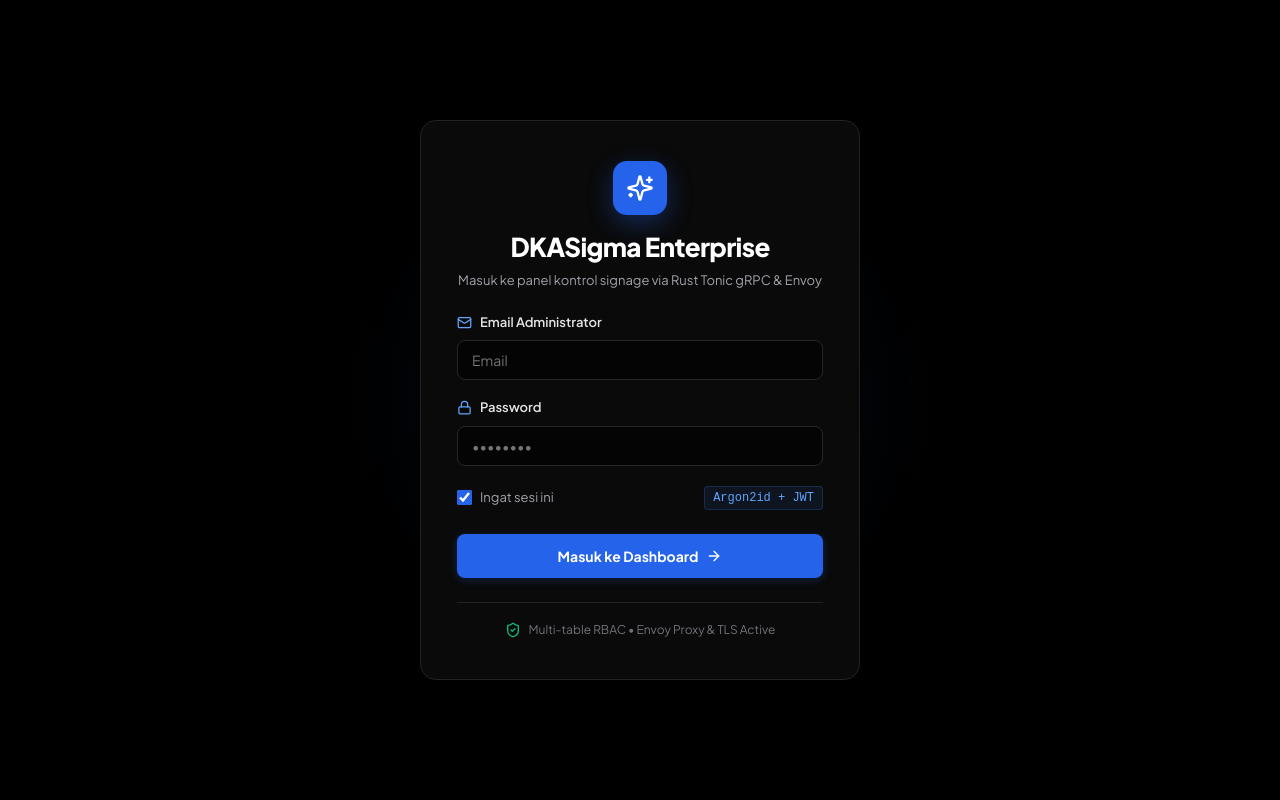
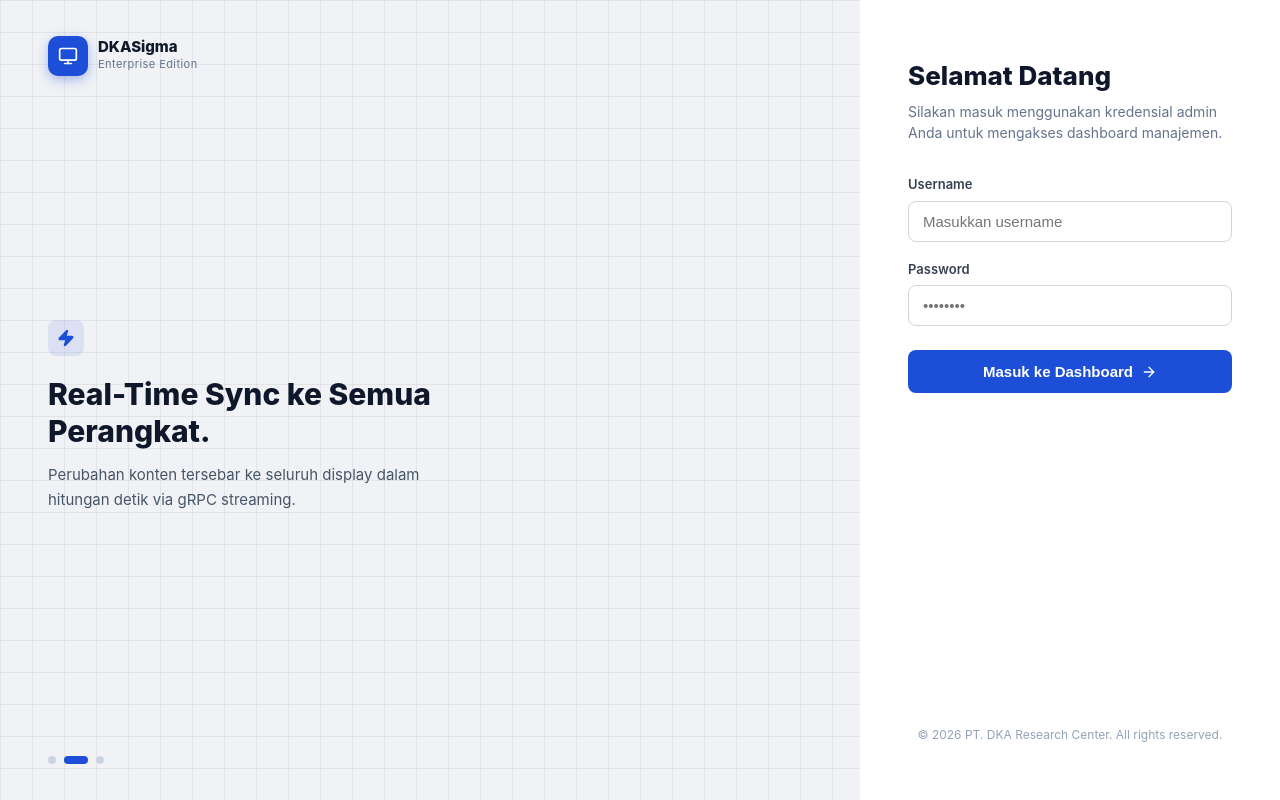
Before and after one commit to YovanggaAnandhika/DKA-Sigma-Digital-Signage-Enterprise, a Next.js app in the folder frontend/: page /login in a window 1280 px wide. Built offline with nearby package versions, Linux system fonts and the light colour scheme; no server answers.

Commit message:
feat: Redesign login page with split-panel layout (left hero + right form)

```diff
--- a/frontend/src/app/login/page.tsx
+++ b/frontend/src/app/login/page.tsx
@@ -1,9 +1,24 @@
 'use client';
 
-import React, { useState } from 'react';
+import React, { useState, useEffect } from 'react';
 import { useRouter } from 'next/navigation';
-import { Sparkles, Lock, Mail, ArrowRight, ShieldCheck, AlertCircle } from 'lucide-react';
+import { Zap, ArrowRight, AlertCircle, Monitor } from 'lucide-react';
 import { loginWithGrpc, saveSession } from '../../lib/grpc-client';
+
+const slides = [
+  {
+    headline: 'Kelola Konten Layar Digital Tanpa Batas.',
+    sub: 'Atur playlist, zona, dan jadwal tampilan dari satu dashboard terpusat yang dirancang untuk skala enterprise.',
+  },
+  {
+    headline: 'Real-Time Sync ke Semua Perangkat.',
+    sub: 'Perubahan konten tersebar ke seluruh display dalam hitungan detik via gRPC streaming.',
+  },
+  {
+    headline: 'Multi-Zona. Multi-Layout. Satu Platform.',
+    sub: 'Buat tata letak layar kompleks dengan zona bertumpuk, transisi, dan jadwal per-zona.',
+  },
+];
 
 export default function LoginPage() {
   const router = useRouter();
@@ -11,23 +26,32 @@ export default function LoginPage() {
   const [password, setPassword] = useState('');
   const [loading, setLoading] = useState(false);
   const [errorMsg, setErrorMsg] = useState('');
+  const [slideIndex, setSlideIndex] = useState(0);
+
+  useEffect(() => {
+    const t = setInterval(() => {
+      setSlideIndex((i) => (i + 1) % slides.length);
+    }, 4500);
+    return () => clearInterval(t);
+  }, []);
 
   const handleLogin = async (e: React.FormEvent) => {
     e.preventDefault();
     setErrorMsg('');
     setLoading(true);
-
     try {
       const session = await loginWithGrpc(email, password);
       saveSession(session);
       router.push('/');
       router.refresh();
     } catch (err: any) {
-      setErrorMsg(err.message || 'Login gagal. Periksa kembali email dan password.');
+      setErrorMsg(err.message || 'Login gagal. Periksa kembali kredensial Anda.');
     } finally {
       setLoading(false);
     }
   };
+
+  const slide = slides[slideIndex];
 
   return (
     <div
@@ -35,231 +59,258 @@ export default function LoginPage() {
         minHeight: '100vh',
         width: '100vw',
         display: 'flex',
-        alignItems: 'center',
-        justifyContent: 'center',
-        backgroundColor: '#000000',
-        padding: '24px',
-        position: 'relative',
         overflow: 'hidden',
-        color: 'var(--text-primary)',
+        fontFamily: "'Inter', 'Outfit', sans-serif",
       }}
     >
-      {/* Background Radial Glow */}
+      {/* ── LEFT PANEL ── */}
       <div
         style={{
-          position: 'absolute',
-          width: '600px',
-          height: '600px',
-          borderRadius: '50%',
-          background: 'radial-gradient(circle, rgba(59, 130, 246, 0.12) 0%, rgba(0, 0, 0, 0) 70%)',
-          top: '50%',
-          left: '50%',
-          transform: 'translate(-50%, -50%)',
-          pointerEvents: 'none',
-          zIndex: 0,
-        }}
-      />
-
-      {/* Main Elevated Card Panel */}
-      <div
-        className="card-elevated"
-        style={{
+          flex: 1,
+          backgroundColor: '#f0f2f5',
           position: 'relative',
-          zIndex: 1,
-          width: '100%',
-          maxWidth: '440px',
-          padding: '40px 36px',
           display: 'flex',
           flexDirection: 'column',
-          gap: '24px',
-          backgroundColor: '#0a0a0a',
-          border: '1px solid #222222',
-          boxShadow: '0 25px 50px -12px rgba(0, 0, 0, 0.75)',
+          padding: '36px 48px',
+          overflow: 'hidden',
+          // Grid background
+          backgroundImage:
+            'linear-gradient(rgba(0,0,0,0.06) 1px, transparent 1px), linear-gradient(90deg, rgba(0,0,0,0.06) 1px, transparent 1px)',
+          backgroundSize: '32px 32px',
         }}
       >
-        {/* Brand Header */}
-        <div style={{ textAlign: 'center', display: 'flex', flexDirection: 'column', alignItems: 'center' }}>
+        {/* Logo */}
+        <div style={{ display: 'flex', alignItems: 'center', gap: '10px' }}>
           <div
             style={{
-              width: '54px',
-              height: '54px',
-              borderRadius: '14px',
-              backgroundColor: '#2563eb',
-              color: '#ffffff',
+              width: '40px',
+              height: '40px',
+              borderRadius: '10px',
+              backgroundColor: '#1d4ed8',
               display: 'flex',
               alignItems: 'center',
               justifyContent: 'center',
-              marginBottom: '16px',
-              boxShadow: '0 8px 24px rgba(37, 99, 235, 0.35)',
+              boxShadow: '0 4px 12px rgba(29,78,216,0.35)',
             }}
           >
-            <Sparkles size={28} />
+            <Monitor size={20} color="#fff" />
+          </div>
+          <div>
+            <div style={{ fontSize: '0.9375rem', fontWeight: 800, color: '#0f172a', lineHeight: 1 }}>
+              DKASigma
+            </div>
+            <div style={{ fontSize: '0.6875rem', color: '#64748b', letterSpacing: '0.04em', marginTop: '2px' }}>
+              Enterprise Edition
+            </div>
+          </div>
+        </div>
+
+        {/* Spacer */}
+        <div style={{ flex: 1 }} />
+
+        {/* Hero Content */}
+        <div style={{ maxWidth: '420px' }}>
+          <div
+            style={{
+              width: '36px',
+              height: '36px',
+              borderRadius: '8px',
+              backgroundColor: 'rgba(29,78,216,0.1)',
+              display: 'flex',
+              alignItems: 'center',
+              justifyContent: 'center',
+              marginBottom: '20px',
+            }}
+          >
+            <Zap size={18} color="#1d4ed8" fill="#1d4ed8" />
           </div>
 
           <h1
+            key={slideIndex}
+            style={{
+              fontSize: '1.875rem',
+              fontWeight: 800,
+              color: '#0f172a',
+              lineHeight: 1.25,
+              marginBottom: '12px',
+              animation: 'fadeSlide 0.5s ease',
+            }}
+          >
+            {slide.headline}
+          </h1>
+          <p
+            key={slideIndex + '-sub'}
+            style={{
+              fontSize: '0.9375rem',
+              color: '#475569',
+              lineHeight: 1.65,
+              animation: 'fadeSlide 0.5s ease',
+            }}
+          >
+            {slide.sub}
+          </p>
+        </div>
+
+        {/* Spacer */}
+        <div style={{ flex: 1 }} />
+
+        {/* Slide dots */}
+        <div style={{ display: 'flex', gap: '8px', alignItems: 'center' }}>
+          {slides.map((_, i) => (
+            <button
+              key={i}
+              type="button"
+              onClick={() => setSlideIndex(i)}
+              style={{
+                width: i === slideIndex ? '24px' : '8px',
+                height: '8px',
+                borderRadius: '99px',
+                backgroundColor: i === slideIndex ? '#1d4ed8' : '#cbd5e1',
+                border: 'none',
+                cursor: 'pointer',
+                padding: 0,
+                transition: 'all 0.3s ease',
+              }}
+            />
+          ))}
+        </div>
+
+        <style>{`
+          @keyframes fadeSlide {
+            from { opacity: 0; transform: translateY(8px); }
+            to   { opacity: 1; transform: translateY(0); }
+          }
+        `}</style>
+      </div>
+
+      {/* ── RIGHT PANEL ── */}
+      <div
+        style={{
+          width: '420px',
+          flexShrink: 0,
+          backgroundColor: '#ffffff',
+          display: 'flex',
+          flexDirection: 'column',
+          justifyContent: 'center',
+          padding: '56px 48px',
+          boxShadow: '-8px 0 32px rgba(0,0,0,0.07)',
+        }}
+      >
+        <div style={{ marginBottom: '32px' }}>
+          <h2
             style={{
               fontSize: '1.625rem',
               fontWeight: 800,
-              letterSpacing: '-0.025em',
-              color: '#ffffff',
-              lineHeight: 1.2,
+              color: '#0f172a',
+              marginBottom: '6px',
             }}
           >
-            DKASigma Enterprise
-          </h1>
-          <p
-            style={{
-              fontSize: '0.8125rem',
-              color: '#a1a1aa',
-              marginTop: '8px',
-              lineHeight: 1.4,
-            }}
-          >
-            Masuk ke panel kontrol signage via Rust Tonic gRPC & Envoy
+            Selamat Datang
+          </h2>
+          <p style={{ fontSize: '0.875rem', color: '#64748b', lineHeight: 1.5 }}>
+            Silakan masuk menggunakan kredensial admin Anda untuk mengakses dashboard manajemen.
           </p>
         </div>
 
-        {/* Error Alert */}
+        {/* Error */}
         {errorMsg && (
           <div
             style={{
               display: 'flex',
               alignItems: 'flex-start',
-              gap: '12px',
+              gap: '10px',
               padding: '12px 14px',
               borderRadius: '8px',
-              backgroundColor: 'rgba(244, 63, 94, 0.1)',
-              border: '1px solid rgba(244, 63, 94, 0.3)',
-              color: '#fda4af',
+              backgroundColor: '#fef2f2',
+              border: '1px solid #fecaca',
+              color: '#b91c1c',
               fontSize: '0.8125rem',
-              lineHeight: 1.4,
+              marginBottom: '20px',
             }}
           >
-            <AlertCircle size={18} style={{ color: '#f43f5e', flexShrink: 0, marginTop: '1px' }} />
+            <AlertCircle size={16} style={{ flexShrink: 0, marginTop: '1px' }} />
             <span>{errorMsg}</span>
           </div>
         )}
 
-        {/* Login Form */}
         <form onSubmit={handleLogin} style={{ display: 'flex', flexDirection: 'column', gap: '18px' }}>
-          <div style={{ display: 'flex', flexDirection: 'column', gap: '8px' }}>
-            <label
-              style={{
-                fontSize: '0.8125rem',
-                fontWeight: 600,
-                color: '#e4e4e7',
-                display: 'flex',
-                alignItems: 'center',
-                gap: '8px',
-              }}
-            >
-              <Mail size={15} style={{ color: '#60a5fa' }} />
-              <span>Email Administrator</span>
+          {/* Email */}
+          <div style={{ display: 'flex', flexDirection: 'column', gap: '6px' }}>
+            <label style={{ fontSize: '0.8125rem', fontWeight: 600, color: '#374151' }}>
+              Username
             </label>
             <input
               type="email"
               required
-              className="form-input"
-              style={{
-                padding: '10px 14px',
-                fontSize: '0.875rem',
-                backgroundColor: 'rgba(0, 0, 0, 0.6)',
-                border: '1px solid #27272a',
-                borderRadius: '8px',
-                color: '#ffffff',
-              }}
               value={email}
               onChange={(e) => setEmail(e.target.value)}
-              placeholder="Email"
+              placeholder="Masukkan username"
+              style={{
+                padding: '11px 14px',
+                fontSize: '0.9375rem',
+                border: '1px solid #d1d5db',
+                borderRadius: '8px',
+                color: '#0f172a',
+                backgroundColor: '#fff',
+                outline: 'none',
+                transition: 'border-color 0.15s',
+              }}
+              onFocus={(e) => { e.currentTarget.style.borderColor = '#1d4ed8'; }}
+              onBlur={(e) => { e.currentTarget.style.borderColor = '#d1d5db'; }}
             />
           </div>
 
-          <div style={{ display: 'flex', flexDirection: 'column', gap: '8px' }}>
-            <label
-              style={{
-                fontSize: '0.8125rem',
-                fontWeight: 600,
-                color: '#e4e4e7',
-                display: 'flex',
-                alignItems: 'center',
-                gap: '8px',
-              }}
-            >
-              <Lock size={15} style={{ color: '#60a5fa' }} />
-              <span>Password</span>
+          {/* Password */}
+          <div style={{ display: 'flex', flexDirection: 'column', gap: '6px' }}>
+            <label style={{ fontSize: '0.8125rem', fontWeight: 600, color: '#374151' }}>
+              Password
             </label>
             <input
               type="password"
               required
-              className="form-input"
-              style={{
-                padding: '10px 14px',
-                fontSize: '0.875rem',
-                backgroundColor: 'rgba(0, 0, 0, 0.6)',
-                border: '1px solid #27272a',
-                borderRadius: '8px',
-                color: '#ffffff',
-              }}
               value={password}
               onChange={(e) => setPassword(e.target.value)}
               placeholder="••••••••"
+              style={{
+                padding: '11px 14px',
+                fontSize: '0.9375rem',
+                border: '1px solid #d1d5db',
+                borderRadius: '8px',
+                color: '#0f172a',
+                backgroundColor: '#fff',
+                outline: 'none',
+                transition: 'border-color 0.15s',
+              }}
+              onFocus={(e) => { e.currentTarget.style.borderColor = '#1d4ed8'; }}
+              onBlur={(e) => { e.currentTarget.style.borderColor = '#d1d5db'; }}
             />
           </div>
 
-          <div
-            style={{
-              display: 'flex',
-              alignItems: 'center',
-              justifyContent: 'space-between',
-              fontSize: '0.8125rem',
-              color: '#a1a1aa',
-              paddingTop: '2px',
-            }}
-          >
-            <label style={{ display: 'flex', alignItems: 'center', gap: '8px', cursor: 'pointer' }}>
-              <input
-                type="checkbox"
-                defaultChecked
-                style={{ accentColor: '#2563eb', width: '15px', height: '15px', cursor: 'pointer' }}
-              />
-              <span>Ingat sesi ini</span>
-            </label>
-            <span
-              style={{
-                fontFamily: 'monospace',
-                fontSize: '0.75rem',
-                color: '#60a5fa',
-                backgroundColor: 'rgba(59, 130, 246, 0.1)',
-                padding: '2px 8px',
-                borderRadius: '4px',
-                border: '1px solid rgba(59, 130, 246, 0.2)',
-              }}
-            >
-              Argon2id + JWT
-            </span>
-          </div>
-
+          {/* Submit */}
           <button
             type="submit"
             disabled={loading}
-            className="btn btn-primary"
             style={{
-              width: '100%',
-              padding: '12px',
-              fontSize: '0.875rem',
+              marginTop: '6px',
+              padding: '13px',
+              fontSize: '0.9375rem',
               fontWeight: 700,
-              marginTop: '6px',
               borderRadius: '8px',
-              backgroundColor: '#2563eb',
+              border: 'none',
+              backgroundColor: loading ? '#93c5fd' : '#1d4ed8',
               color: '#ffffff',
+              cursor: loading ? 'not-allowed' : 'pointer',
               display: 'flex',
               alignItems: 'center',
               justifyContent: 'center',
               gap: '8px',
+              transition: 'background-color 0.15s',
             }}
+            onMouseEnter={(e) => { if (!loading) e.currentTarget.style.backgroundColor = '#1e40af'; }}
+            onMouseLeave={(e) => { if (!loading) e.currentTarget.style.backgroundColor = '#1d4ed8'; }}
           >
             {loading ? (
-              <span>Menghubungkan ke gRPC...</span>
+              <span>Menghubungkan...</span>
             ) : (
               <>
                 <span>Masuk ke Dashboard</span>
@@ -269,21 +320,17 @@ export default function LoginPage() {
           </button>
         </form>
 
-        {/* Footnote */}
+        {/* Footer */}
         <div
           style={{
-            paddingTop: '18px',
-            borderTop: '1px solid #222222',
-            display: 'flex',
-            alignItems: 'center',
-            justifyContent: 'center',
-            gap: '8px',
+            marginTop: 'auto',
+            paddingTop: '40px',
             fontSize: '0.75rem',
-            color: '#71717a',
+            color: '#94a3b8',
+            textAlign: 'center',
           }}
         >
-          <ShieldCheck size={16} style={{ color: '#10b981' }} />
-          <span>Multi-table RBAC • Envoy Proxy & TLS Active</span>
+          © {new Date().getFullYear()} PT. DKA Research Center. All rights reserved.
         </div>
       </div>
     </div>
```
